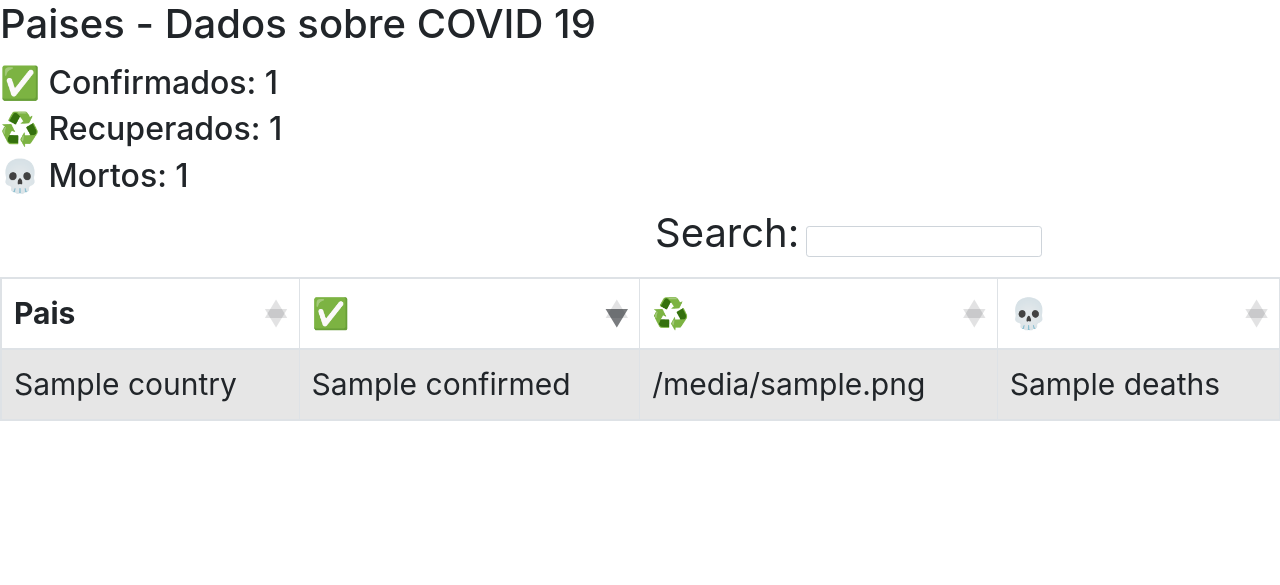
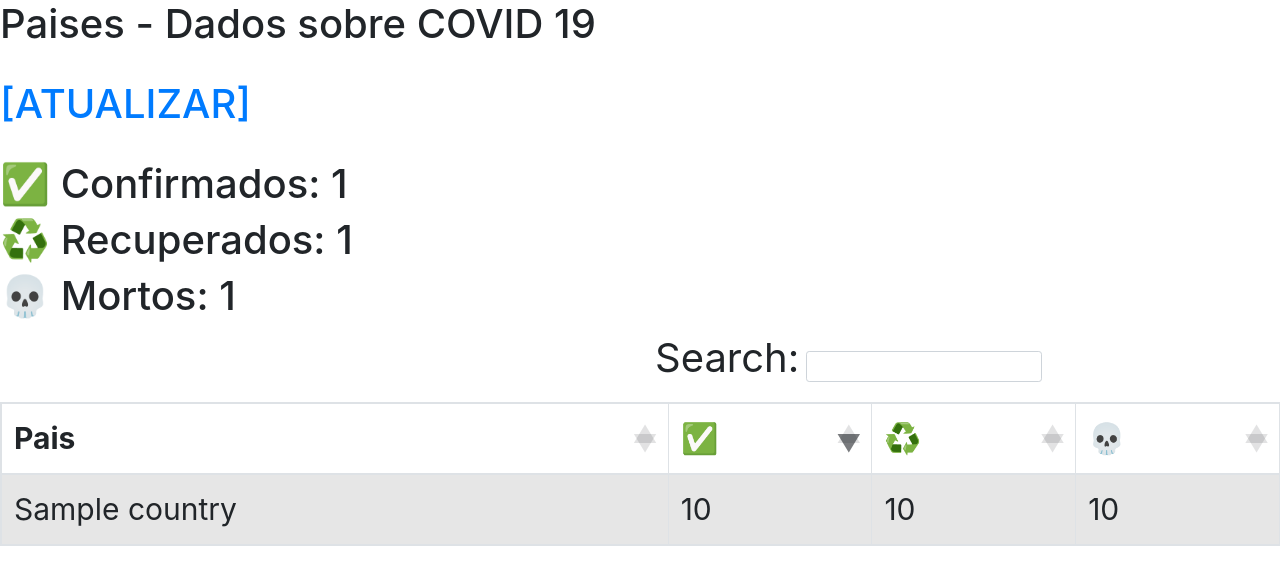
Before and after one commit to gustavoschaedler/covid19, a Python web app: template templates/countries.html in a window 1280 px wide. Shown: the top 585 px of the page. Run offline with Jinja, Linux system fonts and the light colour scheme; the template is opened without the code that fills it: most values are stand-ins (such as "Sample title", 1, 10 or a date in 2020); some libraries are stand-ins or nearby versions.

Commit message:
commify and reload

```diff
--- a/templates/countries.html
+++ b/templates/countries.html
@@ -42,13 +42,15 @@
   <div class="fw-body">
     <div class="content">
       <div class="info">
-        <h1>Paises - Dados sobre COVID 19</h2>
+        <h1 valign="center">Paises - Dados sobre COVID 19</h2>
       </div>
       <div>
-        </p>
-        <h2>✅ Confirmados: {{ total['total_confirmed'] }}</h2>
-        <h2>♻️ Recuperados: {{ total['total_recovered'] }}</h2>
-        <h2>💀 Mortos: {{ total['total_deaths'] }}</h2>
+        </br>
+        <a href="#" onclick="location.reload();"><h1>[ATUALIZAR]</h1></a>
+        </br>
+        <h1>✅ Confirmados: {{ "{:,}".format(total['total_confirmed']) }}</h1>
+        <h1>♻️ Recuperados: {{ "{:,}".format(total['total_recovered']) }}</h1>
+        <h1>💀 Mortos: {{ "{:,}".format(total['total_deaths']) }}</h1>
       </div>
       <table id="covid19_table" class="table table-striped table-bordered" style="width:100%">
         <thead>
@@ -64,9 +66,9 @@
           {% for country in countries['data'] %}
             <tr style="font-size:30px;">
               <td>{{ country['country'] }}</td>
-              <td>{{ country['confirmed'] }}</td>
-              <td>{{ country['recovered'] }}</td>
-              <td> {{ country['deaths'] }}</td>
+              <td>{{ "{:,}".format(country['confirmed']) }}</td>
+              <td>{{ "{:,}".format(country['recovered']) }}</td>
+              <td> {{ "{:,}".format(country['deaths']) }}</td>
               <!--td>{{ country['updated_at'] }}</td-->
             </tr>
           {% endfor %}
```
